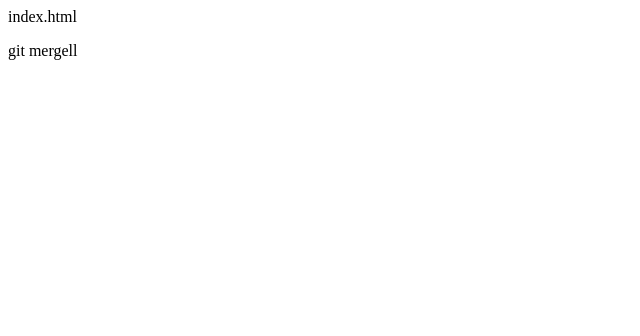
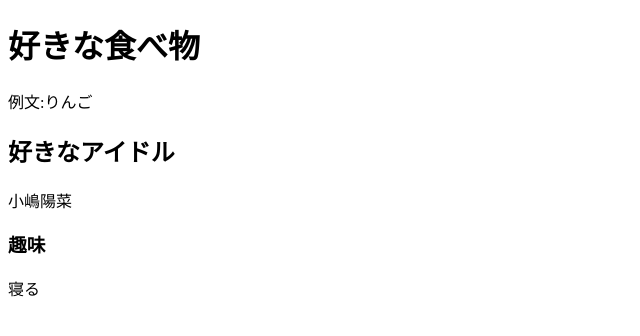
Before and after one commit to amanoryoji/git_tutorial, a plain HTML site: page index.html in a window 1280 px wide. Shown: the whole page, without its empty margins (0-640 px from the left). Drawn offline with Linux system fonts and the light colour scheme.

Commit message:
テンプレ作成

```diff
--- a/index.html
+++ b/index.html
@@ -1,2 +1,17 @@
-<p>index.html</p>
-<p>git mergell</p>
+<!DOCTYPE html>
+<html lang="en">
+  <head>
+    <meta charset="UTF-8" />
+    <meta http-equiv="X-UA-Compatible" content="IE=edge" />
+    <meta name="viewport" content="width=device-width, initial-scale=1.0" />
+    <title>Document</title>
+  </head>
+  <body>
+    <h1>好きな食べ物</h1>
+    <p>例文:りんご</p>
+    <h2>好きなアイドル</h2>
+    <p>小嶋陽菜</p>
+    <h3>趣味</h3>
+    <p>寝る</p>
+  </body>
+</html>
```
